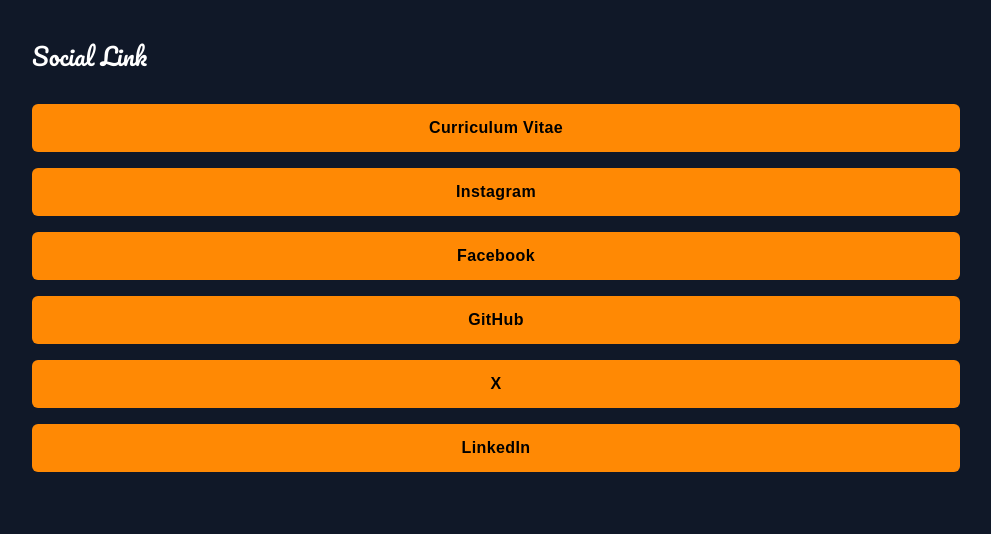
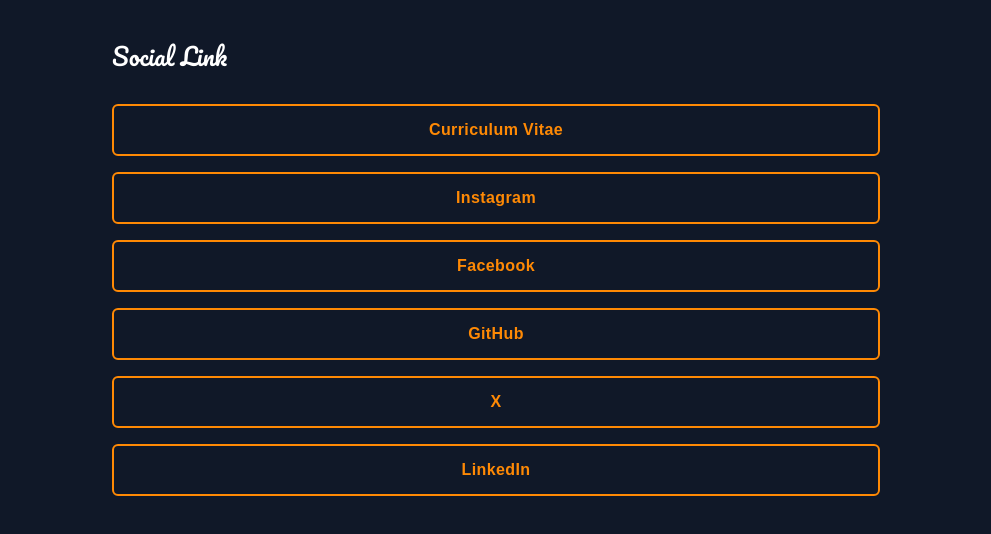
Before and after one commit to faturrahman04/faturrahmanalfarisi, a React (Vite) app: page /link in a window 1280 px wide. Shown: the top 534 px of the page, without its empty margins (144-1135 px from the left). Built offline with nearby package versions, Linux system fonts and the light colour scheme; a web font is replaced by a local one.

Commit message:
Finished email features and want to add some animations

```diff
--- a/src/App.jsx
+++ b/src/App.jsx
@@ -7,7 +7,9 @@ import ContactSection from "./section/ContactSection"
 
 function App() {
   return (
-    <div className="overflow-hidden">
+    <div
+      className="overflow-hidden"
+      >
       <Navbar />
       <HeroSection />
       <ServicesSection />
--- a/src/components/ServicesCard.jsx
+++ b/src/components/ServicesCard.jsx
@@ -1,6 +1,6 @@
 import { Link } from "react-router"
 
-export const ServicesCard = ({servicesTitle, servicesImage, navigation, servicesDesc}) => {
+export const ServicesCard = ({servicesTitle, servicesImage, navigation, servicesDesc, totalProject}) => {
   return (
     <div className="bg-slate-900 text-white rounded-md p-4 border border-gray-300/75 cursor-default">
       <div className="bg-slate-200 w-fit rounded-[50%] p-3">
@@ -10,9 +10,9 @@ export const ServicesCard = ({servicesTitle, servicesImage, navigation, services
       <h2 className="font-medium text-lg my-2 text-orange-400 text-shadow-md text-shadow-orange-700">{servicesTitle}</h2>
       <p className="font-light">{servicesDesc}</p>
 
-      <p className="mt-2 font-medium text-white/75">10+ Projects</p>
+      <p className="mt-2 font-medium text-white/75">{totalProject}</p>
 
-      <Link className="mt-2 inline-block text-emerald-800 font-medium border-b-2 border-b-orange-400" to={navigation}>Click to see my projects</Link>
+      <Link className="mt-2 inline-block text-orange-400 text-shadow-md text-shadow-orange-700 font-medium border-b-2 border-b-orange-400 hover:scale-90 duration-150 active:scale-90" to={navigation}>Click here to see my projects</Link>
     </div>
   )
 }
--- a/src/pages/ServicesProjectPage.jsx
+++ b/src/pages/ServicesProjectPage.jsx
@@ -1,3 +1,4 @@
+import { Link } from "react-router";
 import FrontendCard from "../components/FrontendCard";
 
 const ServicesProjectPage = (
@@ -8,6 +9,7 @@ const ServicesProjectPage = (
 ) => {
   return (
     <div className="bg-gray-900 md:min-h-screen text-white px-3 lg:px-20 2xl:px-24 py-6">
+      <Link className="inline-block mb-5 text-orange-400 text-shadow-md text-shadow-orange-700 underline" to="/">Home</Link>
       <h1 className="font-pacifico text-lg md:text-xl xl:text-2xl 2xl:text-4xl">{title}</h1>
       <div className="grid mt-6 grid-cols-1 gap-6 md:grid-cols-2 xl:grid-cols-3">
         {projects}
@@ -25,6 +27,7 @@ export function FrontendWebsite() {
       <FrontendCard image="./frontend/toDoList.png" linkProject="https://faturrahman04.github.io/to-do-list-app/" repository="https://github.com/faturrahman04/to-do-list-app" />
       <FrontendCard image="./frontend/personalWeb.png" linkProject="https://faturrahman04.github.io/personal-web-v1/" repository="https://github.com/faturrahman04/personal-web-v1" />
       <FrontendCard image="./frontend/weatherApp.png" linkProject="https://weather-app-f04.vercel.app/" repository="https://github.com/faturrahman04/weather-app" />
+      <FrontendCard image="./frontend/calculatorApp.png" linkProject="https://faturrahman04.github.io/calculator-app/" repository="https://github.com/faturrahman04/calculator-app" />
     </>
 
   )
--- a/src/pages/SocialLinkPage.jsx
+++ b/src/pages/SocialLinkPage.jsx
@@ -1,15 +1,17 @@
+
+
 const SocialLinkPage = () => {
   return (
-    <div className="bg-gray-900 md:min-h-screen text-white px-10 lg:px-44 2xl:px-52 py-6 xl:py-10">
+    <div className="bg-gray-900 md:min-h-screen text-white px-10 lg:px-64 2xl:px-80 py-6 xl:py-10">
       <h1 className="font-pacifico text-lg md:text-xl xl:text-2xl 2xl:text-4xl">Social Link</h1>
 
       <div className="flex flex-col mt-8 gap-4 font-playwrite">
         <LinkButton platform="Curriculum Vitae" />
-        <LinkButton platform="Instagram" />
-        <LinkButton platform="Facebook" />
-        <LinkButton platform="GitHub" />
-        <LinkButton platform="X" />
-        <LinkButton platform="LinkedIn" />
+        <LinkButton platform="Instagram" href="https://www.instagram.com/faturrahman.alf/" />
+        <LinkButton platform="Facebook" href="https://www.facebook.com/faturrahman.alfarisi.37" />
+        <LinkButton platform="GitHub" href="https://github.com/faturrahman04" />
+        <LinkButton platform="X" href="https://x.com/Faturrahman_lf4" />
+        <LinkButton platform="LinkedIn" href="https://www.linkedin.com/in/faturrahman-al-farisi" />
       </div>
 
     </div>
@@ -17,7 +19,7 @@ const SocialLinkPage = () => {
 }
 
 function LinkButton({href, platform}) {
-  return <a className="inline-block rounded-md font-semibold tracking-wide bg-orange-400 py-3 text-center text-black" href={href}>{platform}</a>
+  return <a target="_blank" className="relative inline-block rounded-md font-semibold tracking-wide border-2 border-orange-400 py-3 text-center text-orange-400 cursor-pointer text-sm lg:text-base hover:bg-orange-400 hover:text-black duration-100" href={href}>{platform}</a>
 }
 
 export default SocialLinkPage
--- a/src/section/HeroSection.jsx
+++ b/src/section/HeroSection.jsx
@@ -1,3 +1,4 @@
+
 import { Link } from "react-router";
 
 const HeroSection = () => {
@@ -8,7 +9,8 @@ const HeroSection = () => {
 
         <div className="grid place-items-center lg:place-items-start mt-8 font-poppins text-center lg:text-left gap-1 lg:gap-3 lg:w-[70%]">
           <h1
-          className="border-2 border-orange-400 w-32 2xl:w-36 text-center py-1 2xl:py-3 sm:text-lg 2xl:text-xl shadow-md shadow-orange-600">Hello There!</h1>
+            className="border-2 border-orange-400 w-32 2xl:w-36 text-center py-1 2xl:py-3 sm:text-lg 2xl:text-xl shadow-md shadow-orange-600">Hello There!
+          </h1>
 
 
           <h1 className="text-3xl sm:text-4xl lg:text-5xl 2xl:text-7xl font-semibold mt-2">I'm <span className="text-orange-400 font-normal italic border-b-2 border-orange-400">Faturrahman Alf,</span></h1>
@@ -19,7 +21,7 @@ const HeroSection = () => {
 
           <Link
             to="/link" className="animate-bounce bg-orange-400 px-0.5 2xl:px-1 py-0.5 2xl:py-1 rounded-4xl flex gap-2 2xl:gap-3">
-            <div className="bg-emerald-800 text-white py-2 2xl:py-2.5 px-4 2xl:px-4.5 rounded-4xl h-full 2xl:text-xl">Social Link</div>
+            <div className="bg-white text-emerald-800 py-2 2xl:py-2.5 px-5 2xl:px-4.5 rounded-4xl h-full 2xl:text-xl">Social Link</div>
             <div className="bg-white w-10 2xl:w-12 grid place-items-center rounded-[50%]">
               <img className="h-6 2xl:h-7 w-6 2xl:w-7 ml-1" src="./play.svg" alt="" />
             </div>
--- a/src/section/ServicesSection.jsx
+++ b/src/section/ServicesSection.jsx
@@ -11,15 +11,16 @@ const ServicesSection = () => {
           servicesTitle="Frontend Website"
           servicesDesc="I have 1+ year exprience in frontend web development, i had finished many projects which is personal project, frontend web development is one of my favorite role in website development"
           servicesImage="laptop.svg"
+          totalProject="6 Projects"
           navigation="/frontendwebsite"
           />
 
-          <ServicesCard
+          {/* <ServicesCard
           servicesTitle="Website Design"
           servicesDesc=""
           />
           <ServicesCard servicesTitle="Mobile App Design" />
-          <ServicesCard servicesTitle="Website Projects" />
+          <ServicesCard servicesTitle="Website Projects" /> */}
         </div>
 
       </div>
```
Also changed, not shown: src/section/ContactSection.jsx (+6 -3 lines), public/frontend/calculatorApp.png (added).
